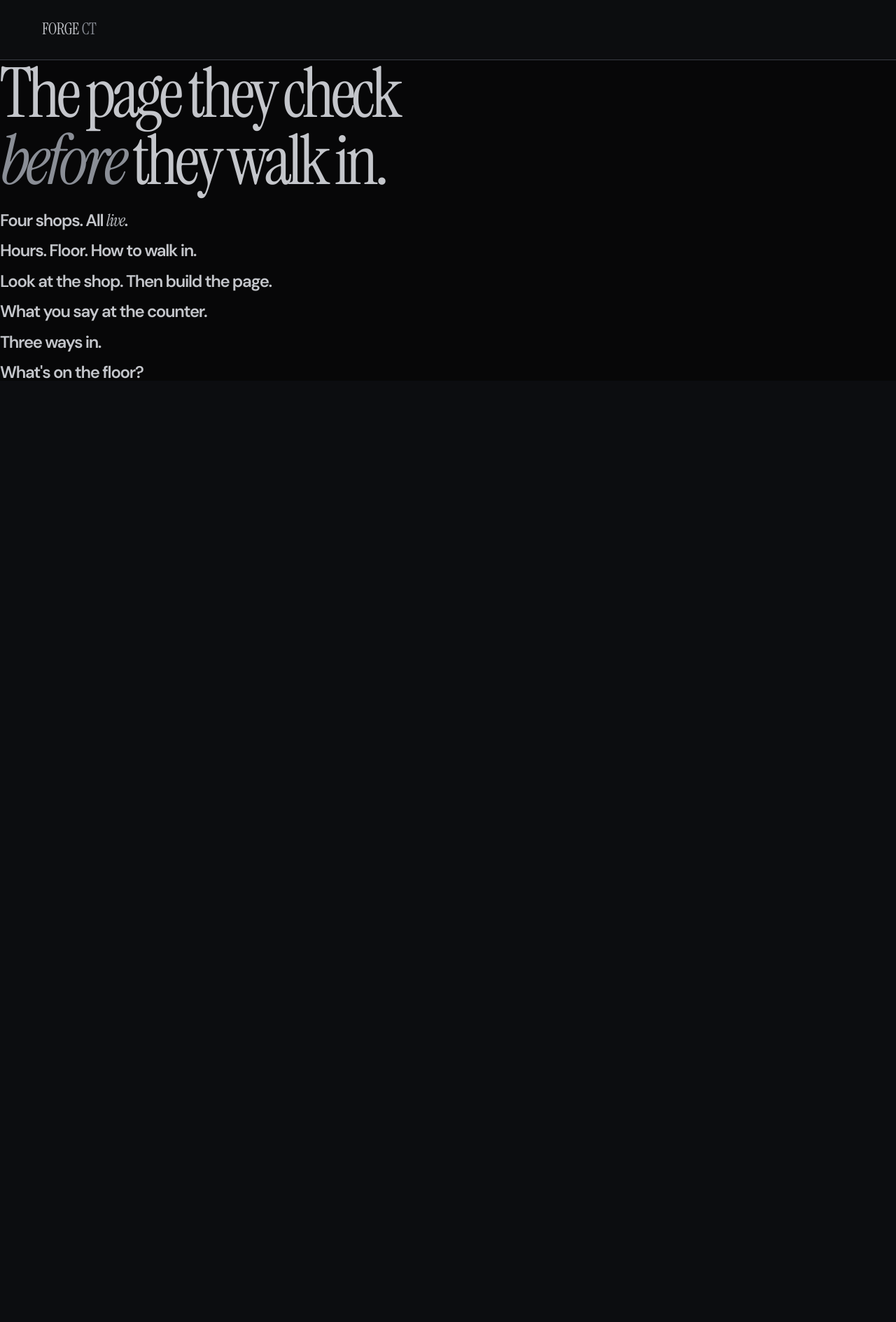
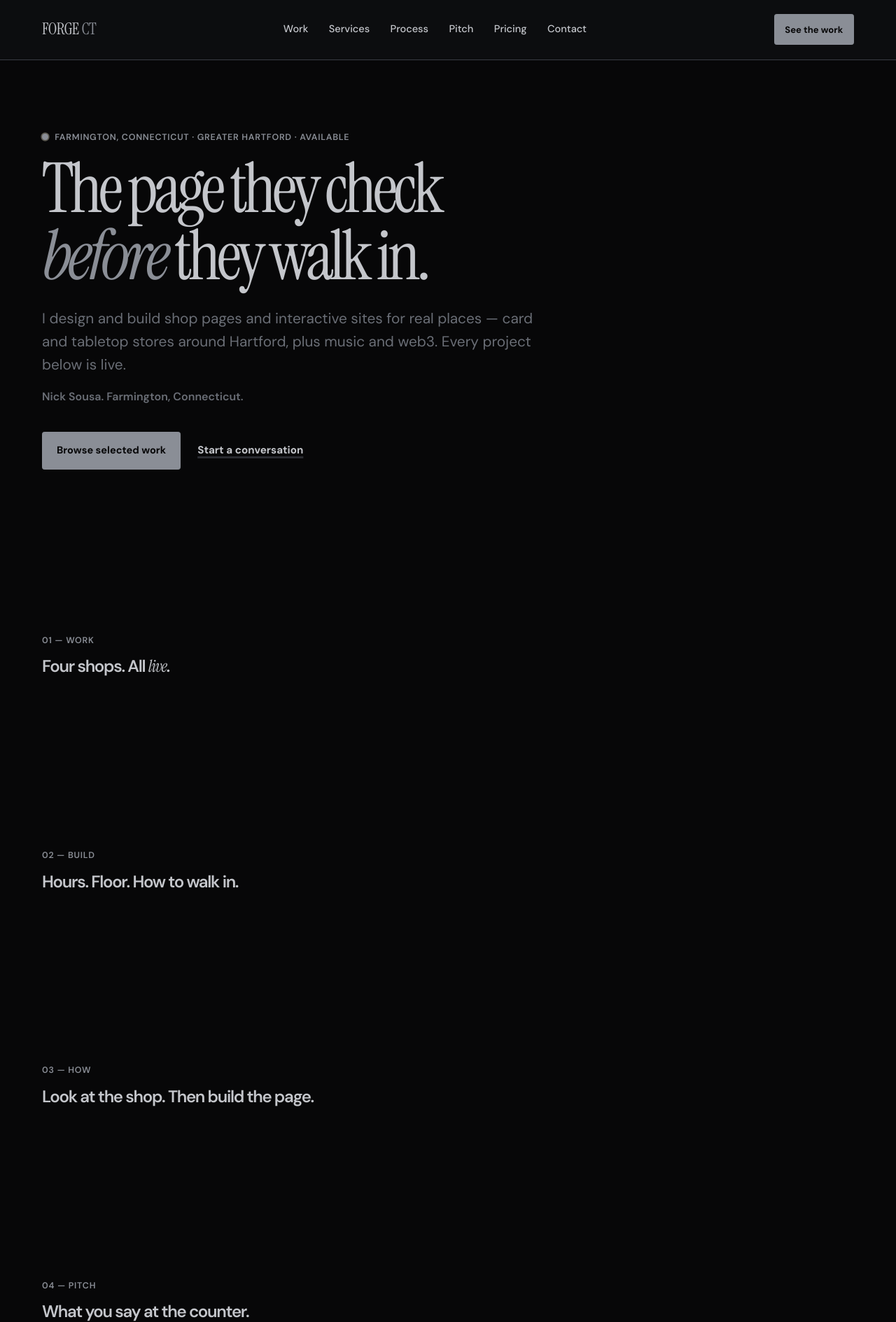
Before and after one commit to VoidcallerOC/SousaSaaS, a website: page index.html in a window 1280 px wide. Shown: the top 1889 px of the page at 70% size. Before the commit the page ends 800 px from the top, so only its background shows below. Drawn offline with Linux system fonts and the light colour scheme.

Commit message:
Restore full homepage with rewritten section titles

```diff
--- a/index.html
+++ b/index.html
@@ -5,28 +5,95 @@
     <meta name="viewport" content="width=device-width, initial-scale=1" />
     <meta name="description" content="Portfolio of Nick Sousa — FORGE CT. Shop pages and interactive sites for card and tabletop stores around Hartford, plus music and web3 work. Thousand Sunny, M and J Video Games, Hard Hittin Card Shop, Voidcaller." />
     <meta name="theme-color" content="#070708" />
-    <title>FORGE CT — Portfolio of Nick Sousa</title>
+    <meta name="robots" content="index,follow" />
+    <link rel="canonical" href="https://sousasaas.vercel.app/" />
+    <meta property="og:type" content="website" />
+    <meta property="og:site_name" content="FORGE CT" />
+    <meta property="og:title" content="FORGE CT — Portfolio of Nick Sousa" />
+    <meta property="og:description" content="Selected work: shop pages for Hartford card and tabletop stores, plus music and web3 sites. See it live." />
+    <meta property="og:url" content="https://sousasaas.vercel.app/" />
+    <meta property="og:image" content="https://sousasaas.vercel.app/images/og-image.jpg" />
     <link rel="icon" href="/favicon.svg" type="image/svg+xml" />
     <link rel="stylesheet" href="https://fonts.googleapis.com/css2?family=DM+Sans:opsz,wght@9..40,400;9..40,500;9..40,600;9..40,700&family=Instrument+Serif:ital@0;1&display=swap" />
     <link rel="stylesheet" href="/styles.css?v=20260904g" />
     <link rel="stylesheet" href="/brand.css?v=20260904g" />
     <link rel="stylesheet" href="/pitch.css?v=20260904g" />
     <script src="/app.js?v=20260904g" defer></script>
+    <title>FORGE CT — Portfolio of Nick Sousa</title>
   </head>
   <body>
+    <a class="skip-link" href="#main-content">Skip to content</a>
     <header class="site-header">
       <div class="shell nav-wrap">
         <a class="brand" href="#top" aria-label="FORGE CT home">FORGE <span>CT</span></a>
+        <nav class="primary-nav" aria-label="Primary navigation">
+          <a href="#work">Work</a>
+          <a href="#services">Services</a>
+          <a href="#process">Process</a>
+          <a href="#pitch">Pitch</a>
+          <a href="#pricing">Pricing</a>
+          <a href="#contact">Contact</a>
+        </nav>
+        <a class="button button--small" href="#work">See the work</a>
       </div>
     </header>
-    <main>
-      <h1>The page they check <em>before</em> they walk in.</h1>
-      <h2>Four shops. All <em>live</em>.</h2>
-      <h2>Hours. Floor. How to walk in.</h2>
-      <h2>Look at the shop. Then build the page.</h2>
-      <h2>What you say at the counter.</h2>
-      <h2>Three ways in.</h2>
-      <h2>What's on the floor?</h2>
+    <main id="main-content">
+      <section id="top" class="hero section">
+        <div class="shell hero-grid">
+          <div class="hero-copy">
+            <p class="eyebrow"><span class="live-dot" aria-hidden="true"></span> Farmington, Connecticut · Greater Hartford · Available</p>
+            <h1>The page they check <em>before</em> they walk in.</h1>
+            <p class="lede">I design and build shop pages and interactive sites for real places — card and tabletop stores around Hartford, plus music and web3. Every project below is live.</p>
+            <p class="founder">Nick Sousa. Farmington, Connecticut.</p>
+            <div class="hero-actions">
+              <a class="button" href="#work">Browse selected work</a>
+              <a class="text-link" href="#contact">Start a conversation</a>
+            </div>
+          </div>
+        </div>
+      </section>
+      <section id="work" class="section" aria-labelledby="work-title">
+        <div class="shell">
+          <p class="eyebrow">01 — Work</p>
+          <h2 id="work-title">Four shops. All <em>live</em>.</h2>
+        </div>
+      </section>
+      <section id="services" class="section" aria-labelledby="services-title">
+        <div class="shell">
+          <p class="eyebrow">02 — Build</p>
+          <h2 id="services-title">Hours. Floor. How to walk in.</h2>
+        </div>
+      </section>
+      <section id="process" class="section" aria-labelledby="process-title">
+        <div class="shell">
+          <p class="eyebrow">03 — How</p>
+          <h2 id="process-title">Look at the shop. Then build the page.</h2>
+        </div>
+      </section>
+      <section id="pitch" class="section" aria-labelledby="pitch-title">
+        <div class="shell">
+          <p class="eyebrow">04 — Pitch</p>
+          <h2 id="pitch-title">What you say at the counter.</h2>
+        </div>
+      </section>
+      <section id="pricing" class="section" aria-labelledby="pricing-title">
+        <div class="shell">
+          <p class="eyebrow">05 — Cost</p>
+          <h2 id="pricing-title">Three ways in.</h2>
+        </div>
+      </section>
+      <section id="contact" class="section" aria-labelledby="contact-title">
+        <div class="shell">
+          <p class="eyebrow">06 — Contact</p>
+          <h2 id="contact-title">What's on the floor?</h2>
+        </div>
+      </section>
     </main>
+    <footer class="site-footer">
+      <div class="shell">
+        <a class="brand" href="#top">FORGE <span>CT</span></a>
+        <p>© 2026 FORGE CT. All rights reserved.</p>
+      </div>
+    </footer>
   </body>
 </html>
```
